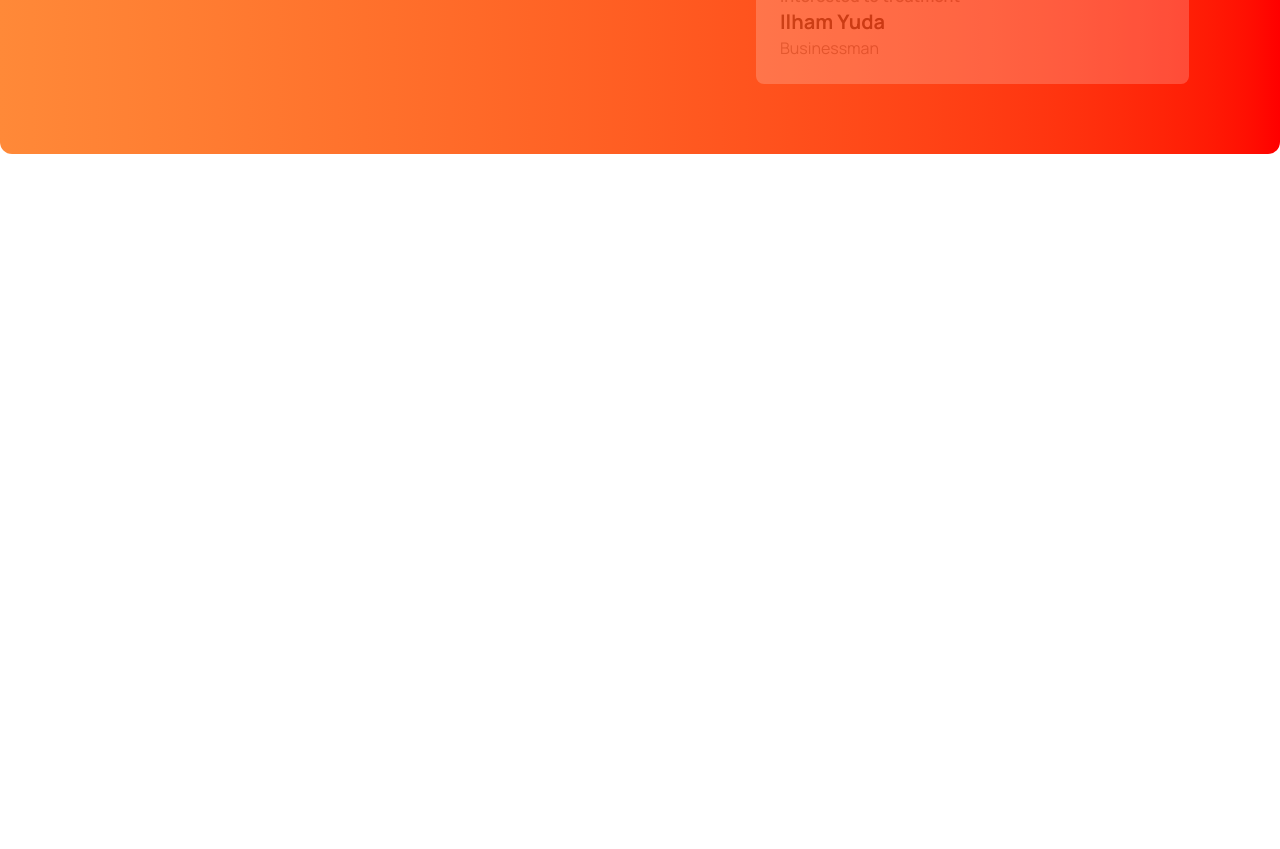
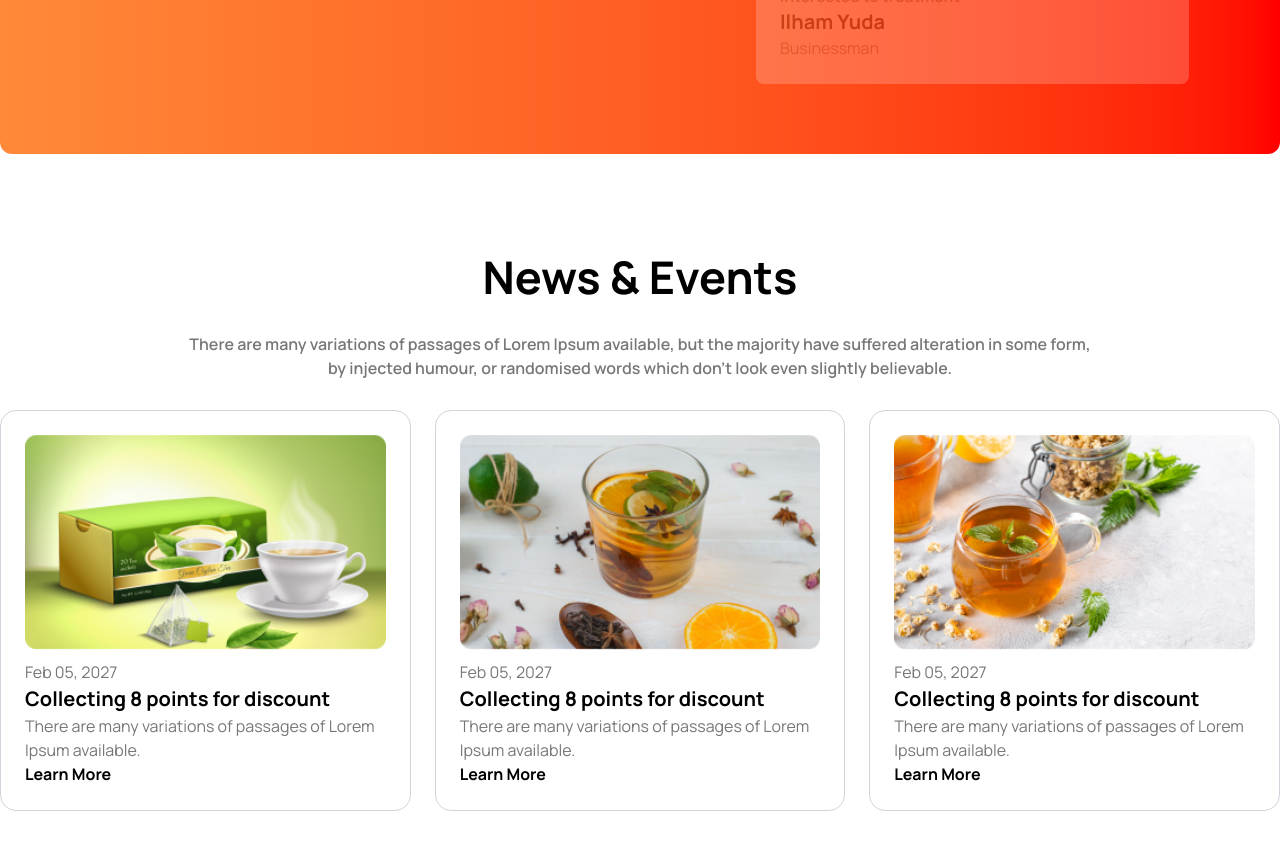
Before and after one commit to abutaiab2021/tea-house-tailwind, a plain HTML site: page index.html in a window 1280 px wide. Shown: the part 2252-3101 px from the top of the page. Before the commit the page ends 2496 px from the top, so only its background shows below. Drawn offline with nearby package versions, Linux system fonts and the light colour scheme.

Commit message:
client and events review section complete with responsive

```diff
--- a/index.html
+++ b/index.html
@@ -179,6 +179,53 @@
         </div>
     </section>
 
+    <!-- News and Event section -->
+    <section class="container mx-auto  my-[90px]">
+        <div class="news-evenst-heading space-y-5 text-center mb-[30px]">
+            <h2 class="text-[45px] font-bold  ">News & Events</h2>
+            <p class="text-[#777777] font-semibold max-w-[910px] mx-auto">There are many variations of passages of
+                Lorem Ipsum
+                available, but the majority have suffered alteration
+                in some form,
+                by injected humour, or randomised words which don't look even slightly believable.</p>
+        </div>
+        <div class="cards  grid gap-2 grid-cols-1 md:grid-cols-2 lg:gap-6 lg:grid-cols-3">
+            <!-- for single news and events card -->
+            <div class="card border border-gray-300 rounded-2xl  p-6 space-y-[10px]  mx-auto mb-[30px] ">
+                <img src="images/news-1.png" alt="" class="w-[100%]">
+                <div>
+                    <p class="text-[#777777]">Feb 05, 2027</p>
+                    <h2 class="text-[20px] font-bold">Collecting 8 points for discount</h2>
+                    <p class="text-[#777777]">There are many variations of passages of Lorem Ipsum available.</p>
+                    <h3 class="font-bold">Learn More</h3>
+                </div>
+            </div>
+
+            <!-- for single news and events card -->
+            <div class="card border border-gray-300 rounded-2xl  p-6 space-y-[10px]   mx-auto mb-[30px] ">
+                <img src="images/news-2.png" alt="" class="w-[100%]">
+                <div>
+                    <p class="text-[#777777]">Feb 05, 2027</p>
+                    <h2 class="text-[20px] font-bold">Collecting 8 points for discount</h2>
+                    <p class="text-[#777777]">There are many variations of passages of Lorem Ipsum available.</p>
+                    <h3 class="font-bold">Learn More</h3>
+                </div>
+            </div>
+
+            <!-- for single news and events card -->
+            <div class="card border border-gray-300 rounded-2xl  p-6 space-y-[10px]   mx-auto mb-[30px] ">
+                <img src="images/news-3.png" alt="" class="w-[100%]">
+                <div>
+                    <p class="text-[#777777]">Feb 05, 2027</p>
+                    <h2 class="text-[20px] font-bold">Collecting 8 points for discount</h2>
+                    <p class="text-[#777777]">There are many variations of passages of Lorem Ipsum available.</p>
+                    <h3 class="font-bold">Learn More</h3>
+                </div>
+            </div>
+
+        </div>
+    </section>
+
     <!-- position learing
     <div class="bg-amber-500 relative">
         <div class="h-[100px] w-[100px] bg-red-500 font-bold relative top-[50px] left-[50px]">Relative</div>
```
